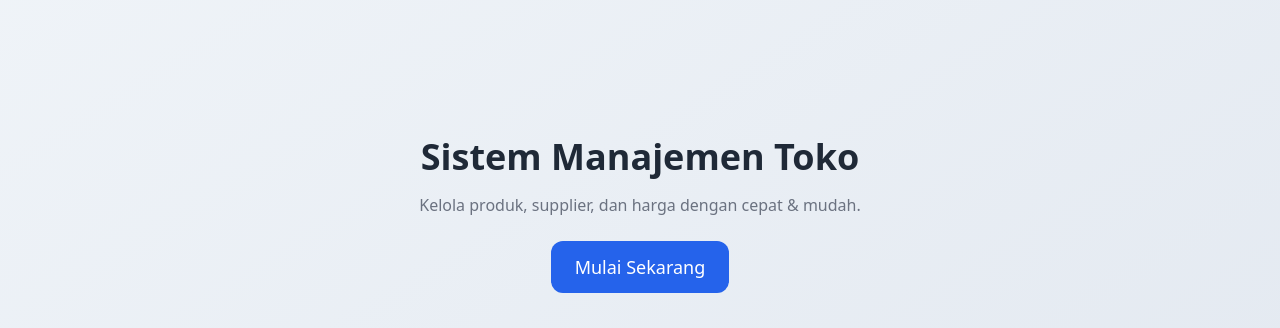
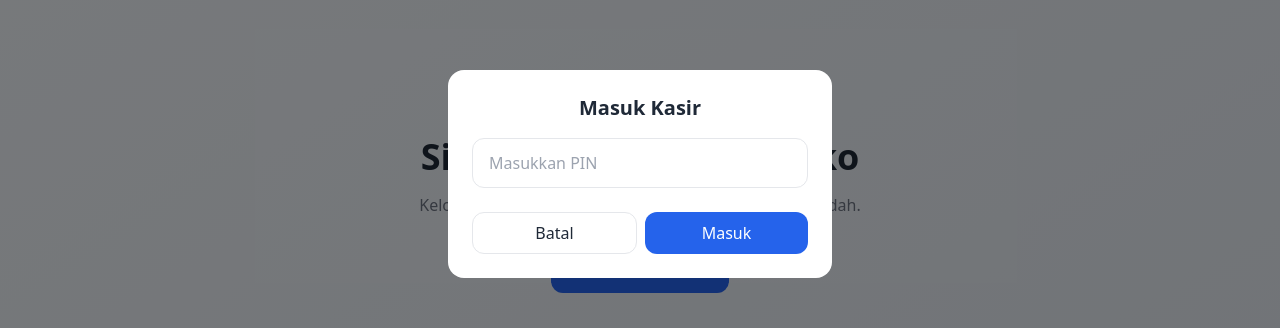
Before and after one commit to fhira21/Fe_Warung_pintar, a Next.js app: page / in a window 1280 px wide. Both pictures are taken after a click on the button "Masuk Kasir". Shown: the part 226-554 px from the top of the page. Built offline with nearby package versions, Linux system fonts and the light colour scheme.

Commit message:
feature login input pin di homepage

```diff
--- /dev/null
+++ b/src/components/PinInput.tsx
@@ -0,0 +1,70 @@
+"use client";
+
+import { useRouter } from "next/navigation";
+import { useState } from "react";
+
+const PIN_CODE = "1234";
+
+export default function PinInput({
+  open,
+  onClose,
+}: {
+  open: boolean;
+  onClose: () => void;
+}) {
+  const [pin, setPin] = useState("");
+  const [error, setError] = useState("");
+  const router = useRouter();
+
+  if (!open) return null;
+
+  const submit = () => {
+    if (pin === PIN_CODE) {
+      localStorage.setItem("auth", "true");
+      router.push("/products");
+    } else {
+      setError("PIN salah");
+    }
+  };
+
+  return (
+    <div className="fixed inset-0 bg-black/50 flex items-center justify-center z-50">
+      <div className="bg-white w-full max-w-sm rounded-2xl p-6">
+        <h2 className="text-xl font-semibold text-center mb-4">
+          Masuk Kasir
+        </h2>
+
+        <input
+          type="password"
+          inputMode="numeric"
+          value={pin}
+          onChange={(e) => {
+            setPin(e.target.value);
+            setError("");
+          }}
+          placeholder="Masukkan PIN"
+          className="w-full px-4 py-3 border rounded-xl mb-2"
+        />
+
+        {error && (
+          <p className="text-red-500 text-sm mb-2">{error}</p>
+        )}
+
+        <div className="flex gap-2 mt-4">
+          <button
+            onClick={onClose}
+            className="flex-1 py-2 border rounded-xl"
+          >
+            Batal
+          </button>
+          <button
+            onClick={submit}
+            className="flex-1 py-2 bg-blue-600 text-white rounded-xl"
+          >
+            Masuk
+          </button>
+        </div>
+      </div>
+    </div>
+  );
+}
--- /dev/null
+++ b/src/components/TopBar.tsx
@@ -0,0 +1,94 @@
+"use client";
+
+import { useState } from "react";
+import Link from "next/link";
+import { usePathname, useRouter } from "next/navigation";
+
+export default function TopBar() {
+  const pathname = usePathname();
+  const router = useRouter();
+  const [open, setOpen] = useState(false);
+
+  // ❌ Homepage TANPA topbar
+  if (pathname === "/") return null;
+
+  return (
+    <header className="bg-white border-b sticky top-0 z-50">
+      <div className="max-w-7xl mx-auto px-4 sm:px-6 h-14 flex items-center justify-between">
+
+        {/* LEFT */}
+        <div className="flex items-center gap-4">
+          <span className="font-bold text-lg">Warung Pintar</span>
+
+          {/* Desktop Menu */}
+          <nav className="hidden md:flex gap-4">
+            <Link href="/products" className="nav-link">
+              Produk
+            </Link>
+            <Link href="/suppliers" className="nav-link">
+              Supplier
+            </Link>
+            <Link href="/catalog" className="nav-link">
+              Catalog
+            </Link>
+          </nav>
+        </div>
+
+        {/* RIGHT */}
+        <div className="flex items-center gap-3">
+
+          {/* Desktop Logout */}
+          <button
+            onClick={() => router.push("/")}
+            className="hidden md:block text-sm text-red-600 hover:underline"
+          >
+            Keluar
+          </button>
+
+          {/* Mobile Hamburger */}
+          <button
+            className="md:hidden"
+            onClick={() => setOpen(!open)}
+            aria-label="Menu"
+          >
+            <svg
+              className="w-6 h-6"
+              fill="none"
+              stroke="currentColor"
+              strokeWidth={2}
+              viewBox="0 0 24 24"
+            >
+              <path strokeLinecap="round" strokeLinejoin="round" d="M4 6h16M4 12h16M4 18h16" />
+            </svg>
+          </button>
+        </div>
+      </div>
+
+      {/* Mobile Dropdown */}
+      {open && (
+        <div className="md:hidden border-t bg-white">
+          <nav className="flex flex-col p-4 space-y-3">
+            <Link href="/products" onClick={() => setOpen(false)}>
+              Produk
+            </Link>
+            <Link href="/suppliers" onClick={() => setOpen(false)}>
+              Supplier
+            </Link>
+            <Link href="/catalog" onClick={() => setOpen(false)}>
+              Catalog
+            </Link>
+
+            <hr />
+
+            <button
+              onClick={() => router.push("/")}
+              className="text-left text-red-600"
+            >
+              Keluar
+            </button>
+          </nav>
+        </div>
+      )}
+    </header>
+  );
+}
```
